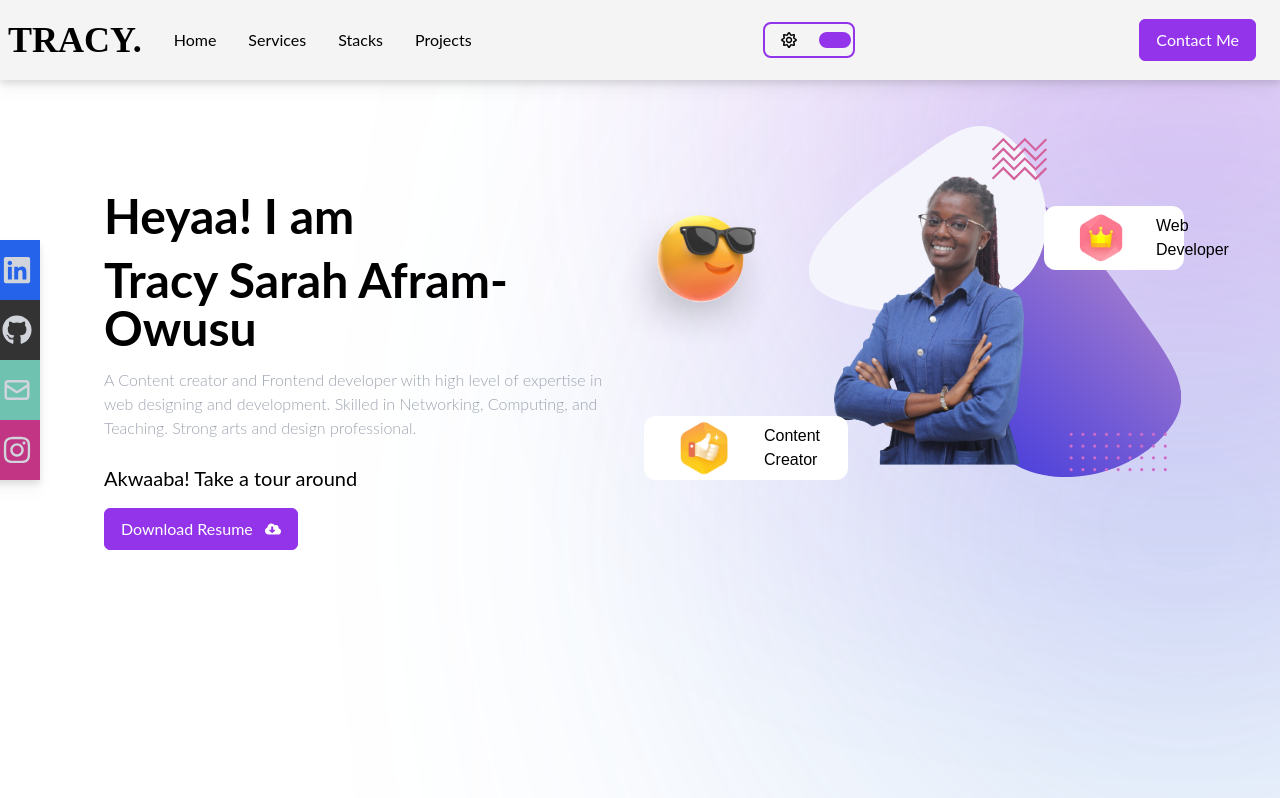
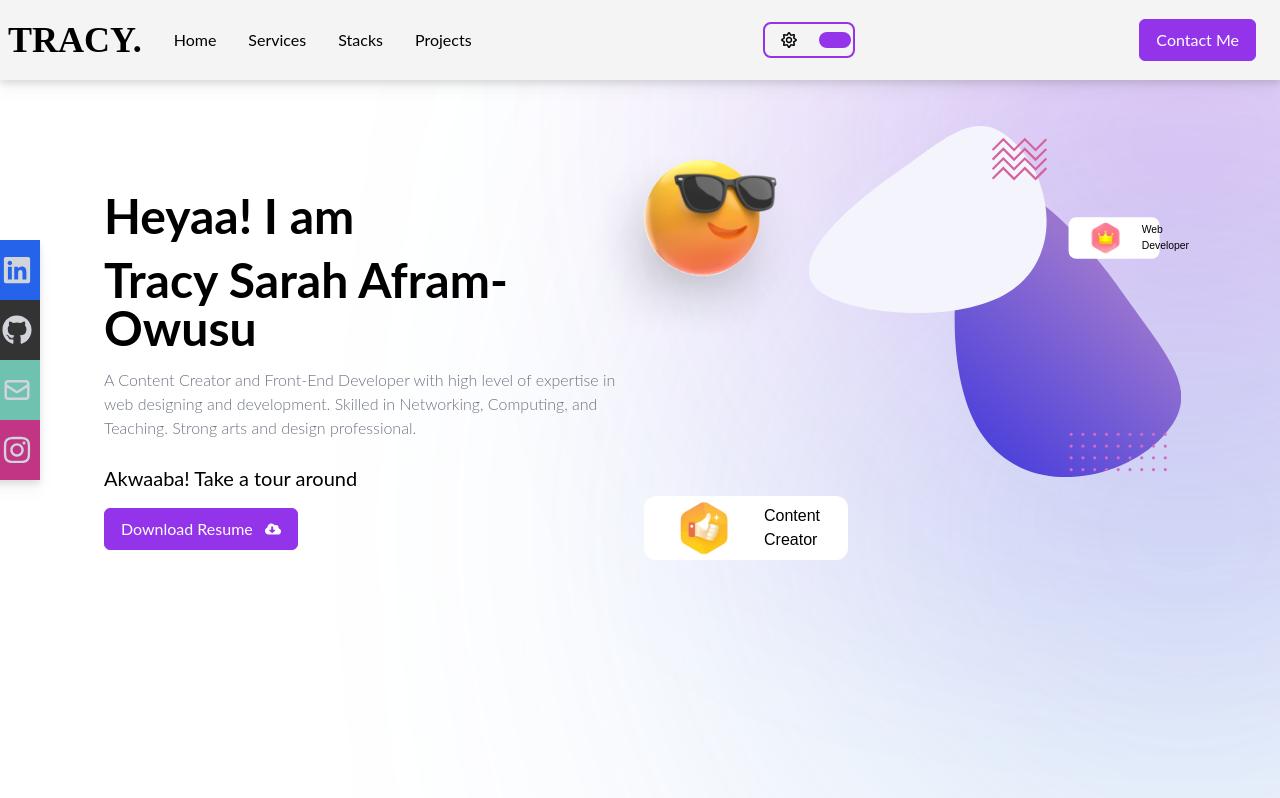
Before and after one commit to tracy1-sarah/My-Portfolio, a React (Create React App) app: page / in a window 1280 px wide. Shown: the top 798 px of the page. Built offline with nearby package versions, Linux system fonts and the light colour scheme.

Commit message:
remove image

```diff
--- a/src/components/Contact.jsx
+++ b/src/components/Contact.jsx
@@ -7,9 +7,9 @@ function Contact() {
         <div className='pb-8'>
           <p className='text-4xl font-bold inline border-b-4 border-purple-600'>Get in touch</p>
         </div>
-        <input className='p-2 bg-purple-100' type="text" placeholder='Name' name='name' required />
-        <input className='my-4 p-2 bg-purple-100' type="email" placeholder='Email' name='email' required />
-        <textarea className='bg-purple-100 p-2' name='message' placeholder='Message' rows="10" required></textarea>
+        <input className='p-2 bg-purple-100 rounded-md' type="text" placeholder='Name' name='name' required />
+        <input className='my-4 p-2 bg-purple-100 rounded-md' type="email" placeholder='Email' name='email' required />
+        <textarea className='bg-purple-100 p-2 rounded-md' name='message' placeholder='Message' rows="10" required></textarea>
         <button className=' border-4 border-purple-600 hover:bg-purple-600 hover:border-purple-600 px-4 py-3 my-8 mx-auto flex items-center'>Let's Connect</button>
       </form>
 
--- a/src/components/Main.jsx
+++ b/src/components/Main.jsx
@@ -24,8 +24,8 @@ function Main() {
             <span className="text-4xl sm:text-5xl font-bold mt-4 ">
               Tracy Sarah Afram-Owusu
             </span>
-            <span className="font-light font-2xl text-gray-400 py-4 max-w-[700px] ">
-              A Content creator and Frontend developer with high level of
+            <span className="font-light font-3xl text-gray-500 py-4 max-w-[700px] ">
+              A Content Creator and Front-End Developer with high level of
               expertise in web designing and development. Skilled in Networking,
               Computing, and Teaching. Strong arts and design professional.
             </span>
@@ -40,7 +40,7 @@ function Main() {
           {/* RIGHT GRID */}
           <div className="image-container hidden lg:flex relative">
             <img src={vector} alt="vector" />
-            <img className="w-full main_image " src={tracy} alt="Background" />
+            {/* <img className="w-full main_image " src={tracy} alt="Background" /> */}
             <motion.img
               initial={{ left: "-40%" }}
               whileInView={{ left: "-14%" }}
@@ -58,7 +58,7 @@ function Main() {
               <FloatingDiv image={crown} text1="Web" text2="Developer" />
             </motion.div>
             <motion.div
-              initial={{ top: "20rem", left: "10rem" }}
+              initial={{ top: "25rem", left: "10rem" }}
               whileInView={{ left: "0rem" }}
               transition={transition}
               className="top-96 left-20">
```
